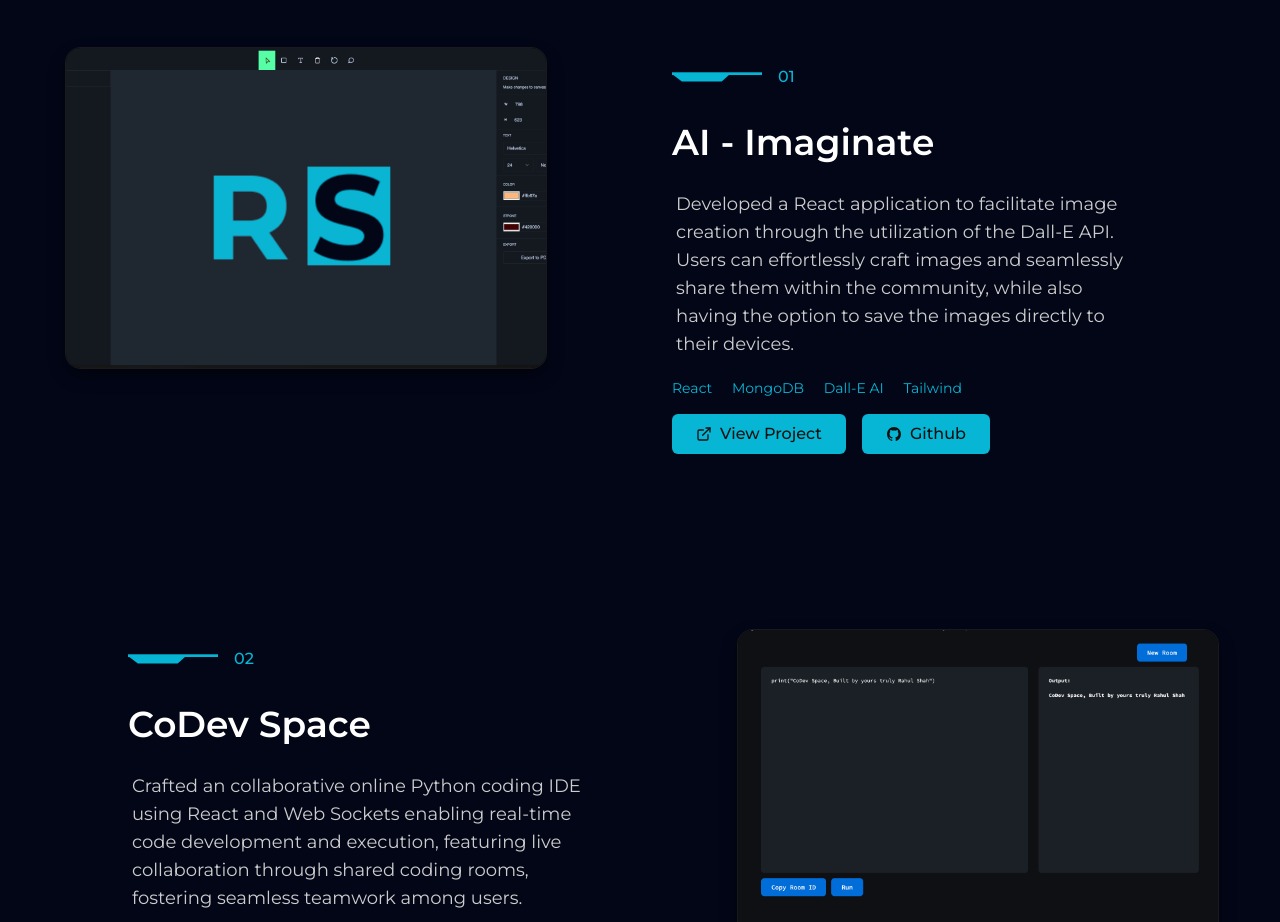
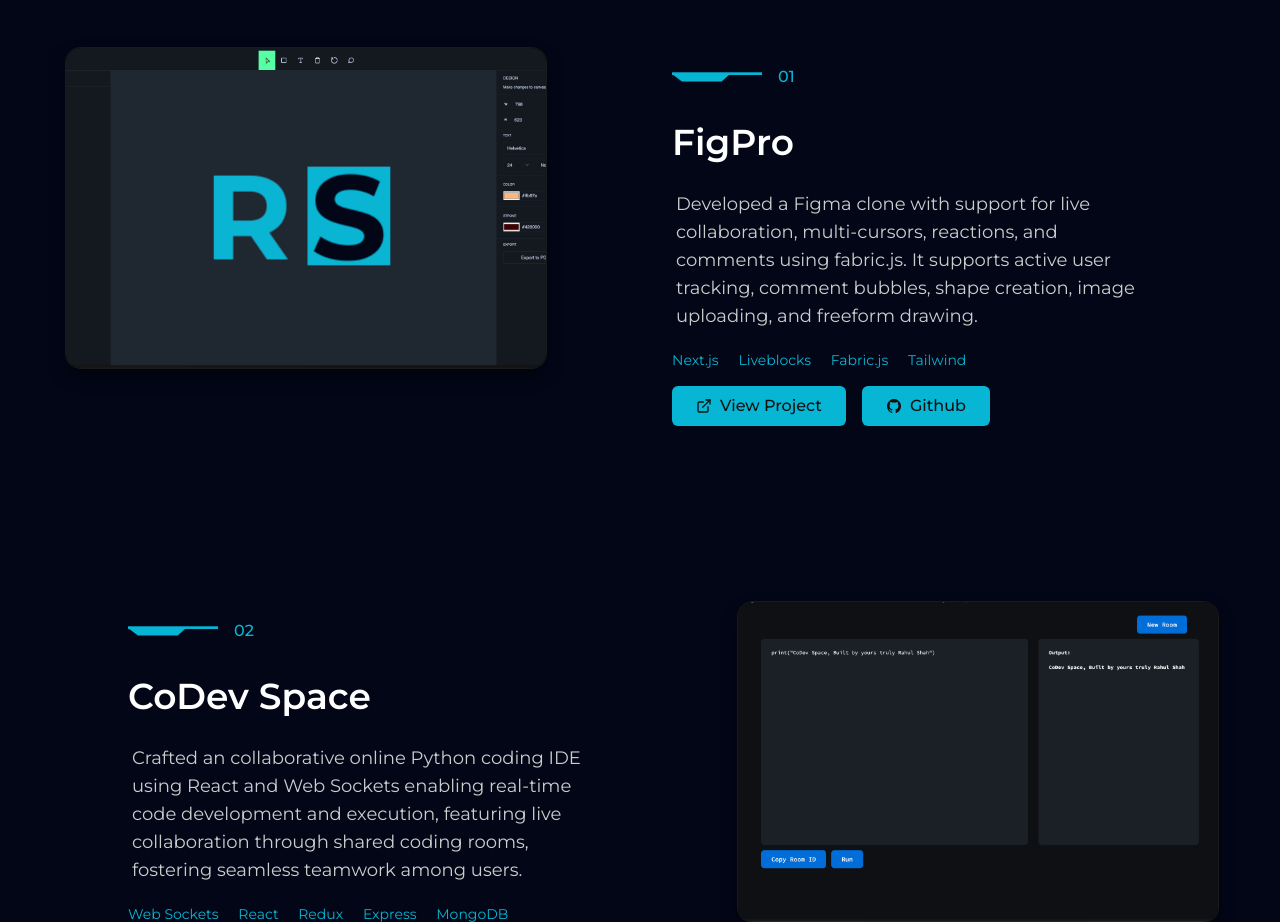
Before and after one commit to rahulSailesh-shah/portfolio_ts, a Next.js app: page / in a window 1280 px wide. Shown: the part 2900-3822 px from the top of the page. Built offline with nearby package versions, Linux system fonts and the light colour scheme.

Commit message:
project update

```diff
--- a/app/(home)/_components/floating-navbar.tsx
+++ b/app/(home)/_components/floating-navbar.tsx
@@ -28,8 +28,6 @@
         // Check if current is not undefined and is a number
         if (typeof current === "number") {
             let direction = current! - scrollYProgress.getPrevious()!;
-            console.log(scrollYProgress.get());
-
             if (direction < 0) {
                 setVisible(true);
             } else {
--- a/app/(home)/_pages/Contact.tsx
+++ b/app/(home)/_pages/Contact.tsx
@@ -42,8 +42,7 @@
             }
         )
             .then((response) => response.text())
-            .then((result) => console.log(result))
-            .catch((error) => console.log("error", error));
+            .catch((error) => console.log("error"));
 
         setEmail("");
         setMessage("");
--- a/app/(home)/_pages/Projects.tsx
+++ b/app/(home)/_pages/Projects.tsx
@@ -54,20 +54,19 @@
                     <div className='lg:w-[32rem] w-full lg:ml-40 sm:justify-center px-4'>
                         <Heading text='01' />
                         <h1 className='lg:text-4xl text-2xl text font-semibold mb-6 text-white'>
-                            AI - Imaginate
+                            FigPro
                         </h1>
                         <p className='p-1 lg:text-lg text-[#cdcdcd]'>
-                            Developed a React application to facilitate image
-                            creation through the utilization of the Dall-E API.
-                            Users can effortlessly craft images and seamlessly
-                            share them within the community, while also having
-                            the option to save the images directly to their
-                            devices.
+                            Developed a Figma clone with support for live
+                            collaboration, multi-cursors, reactions, and
+                            comments using fabric.js. It supports active user
+                            tracking, comment bubbles, shape creation, image
+                            uploading, and freeform drawing.
                         </p>
                         <div className='text-cyan-500 text-sm mt-4'>
-                            <span className='mr-4'>React</span>{" "}
-                            <span className='mr-4'>MongoDB</span>{" "}
-                            <span className='mr-4'>Dall-E AI</span>{" "}
+                            <span className='mr-4'>Next.js</span>{" "}
+                            <span className='mr-4'>Liveblocks</span>{" "}
+                            <span className='mr-4'>Fabric.js</span>{" "}
                             <span className='mr-4'>Tailwind</span>
                         </div>
 
```
